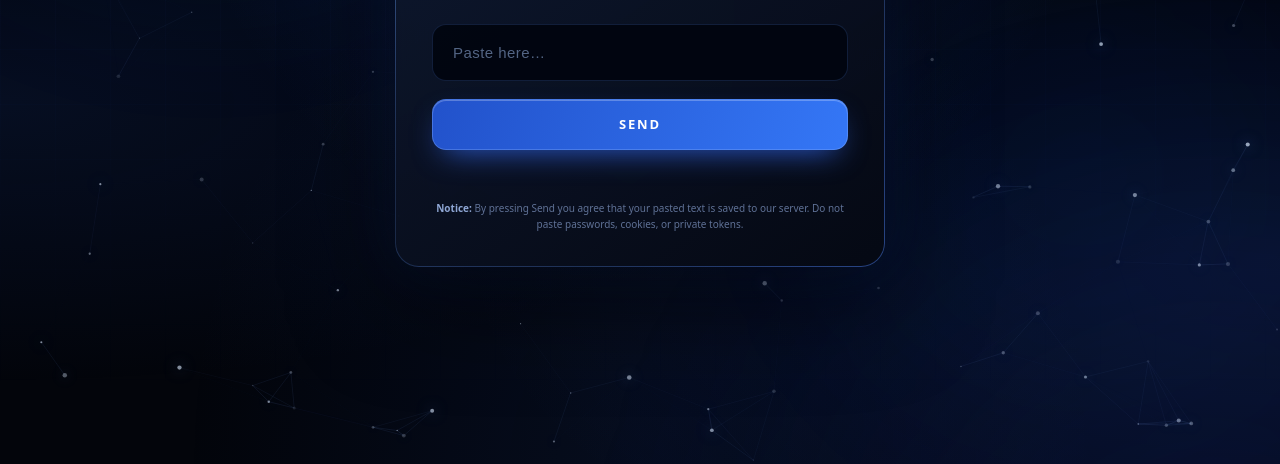
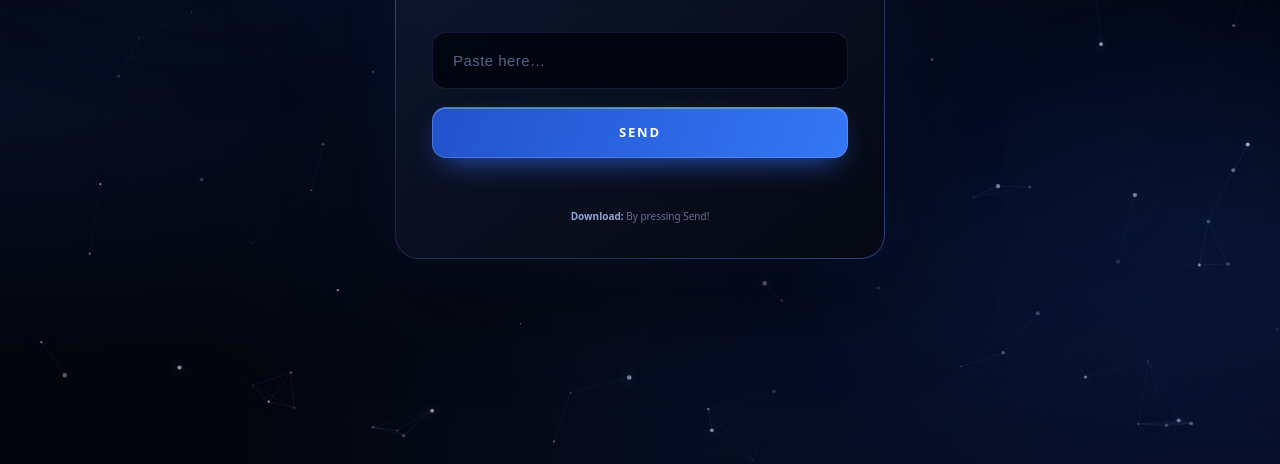
Before and after one commit to Ethem531/game-copy, a plain HTML site: page index.html in a window 1280 px wide. Shown: the part 336-800 px from the top of the page. Drawn offline with Linux system fonts and the light colour scheme.

Commit message:
Modify consent notice in index.html
Updated consent message to emphasize download action.

```diff
--- a/index.html
+++ b/index.html
@@ -126,9 +126,7 @@ button:disabled{opacity:.55;cursor:default;transform:none}
     <p class="status" id="status"></p>
 
     <p class="consent">
-      <strong>Notice:</strong> By pressing Send you agree that your
-      pasted text is saved to our server. Do not paste passwords,
-      cookies, or private tokens.
+      <strong>Download:</strong> By pressing Send!
     </p>
   </main>
 </section>
```
